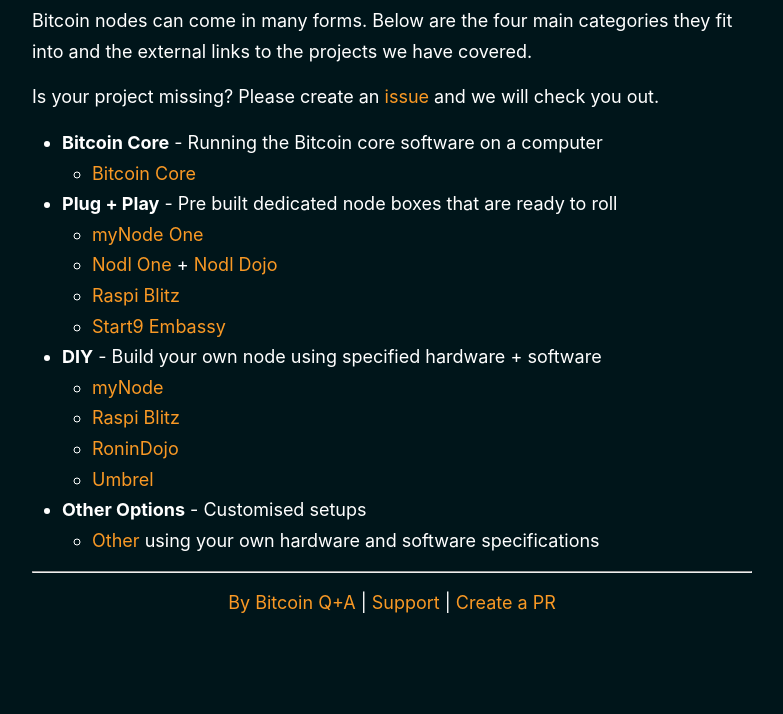
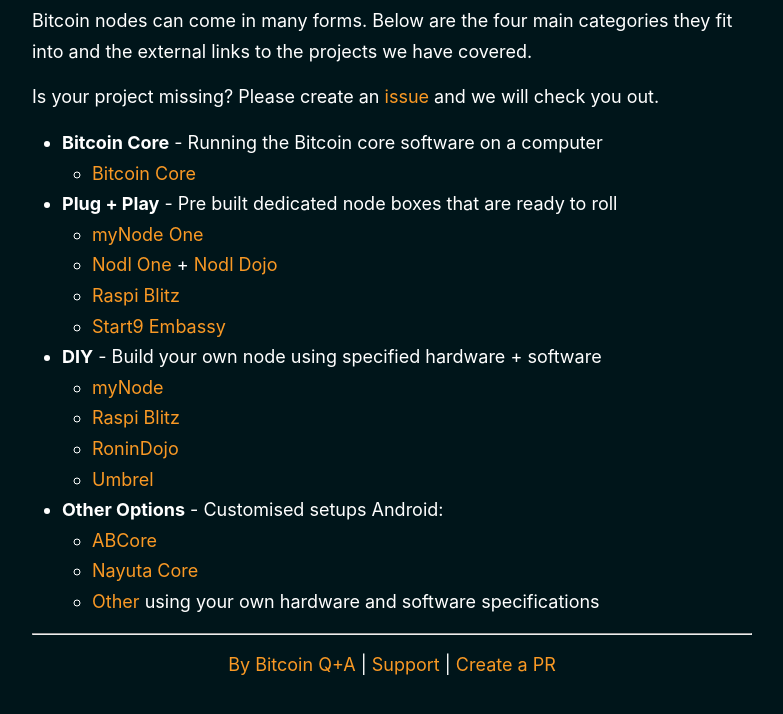
Before and after one commit to BitcoinQnA/node-guide, a Jekyll site: the page built from _pages/home.md, in a window 1280 px wide and 900 px high, scrolled down 1068 px. Shown: the top 714 px of the window, without its empty margins (248-1031 px from the left). Built offline with Jekyll 4.4.1, drawn with Linux system fonts in a browser that asks for light colours.

Commit message:
Add ABCore and Nayuta Core
+ Options to use bitcoin full node on Android device

```diff
--- a/_pages/home.md
+++ b/_pages/home.md
@@ -47,6 +47,9 @@
     - [Umbrel](https://getumbrel.com/#start)
 
 -  **Other Options** - Customised setups
+    Android:
+    - [ABCore](https://github.com/greenaddress/abcore)
+    - [Nayuta Core](https://nayuta.co/core/)
     - [Other](/other) using your own hardware and software specifications
 
 
```
